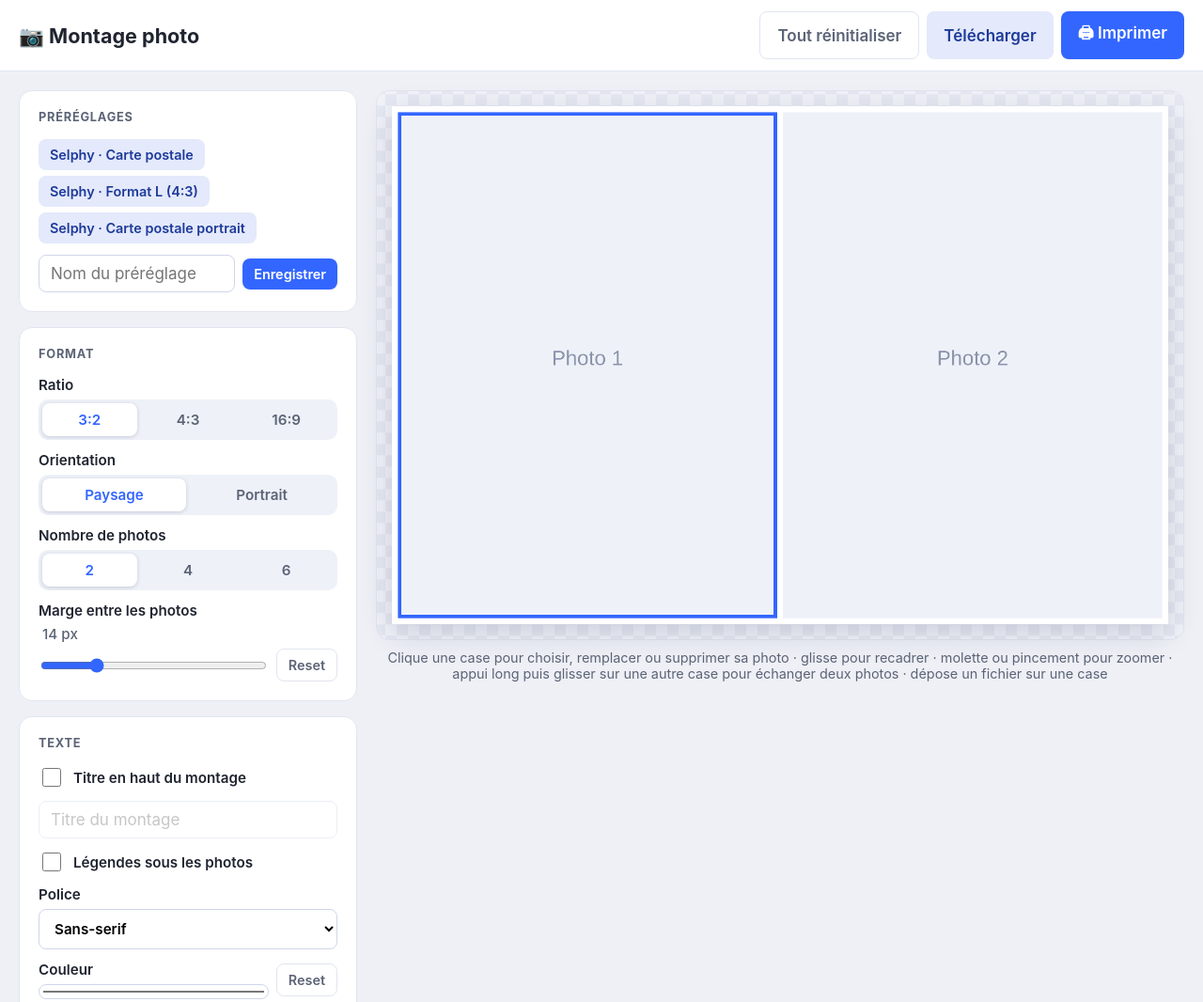
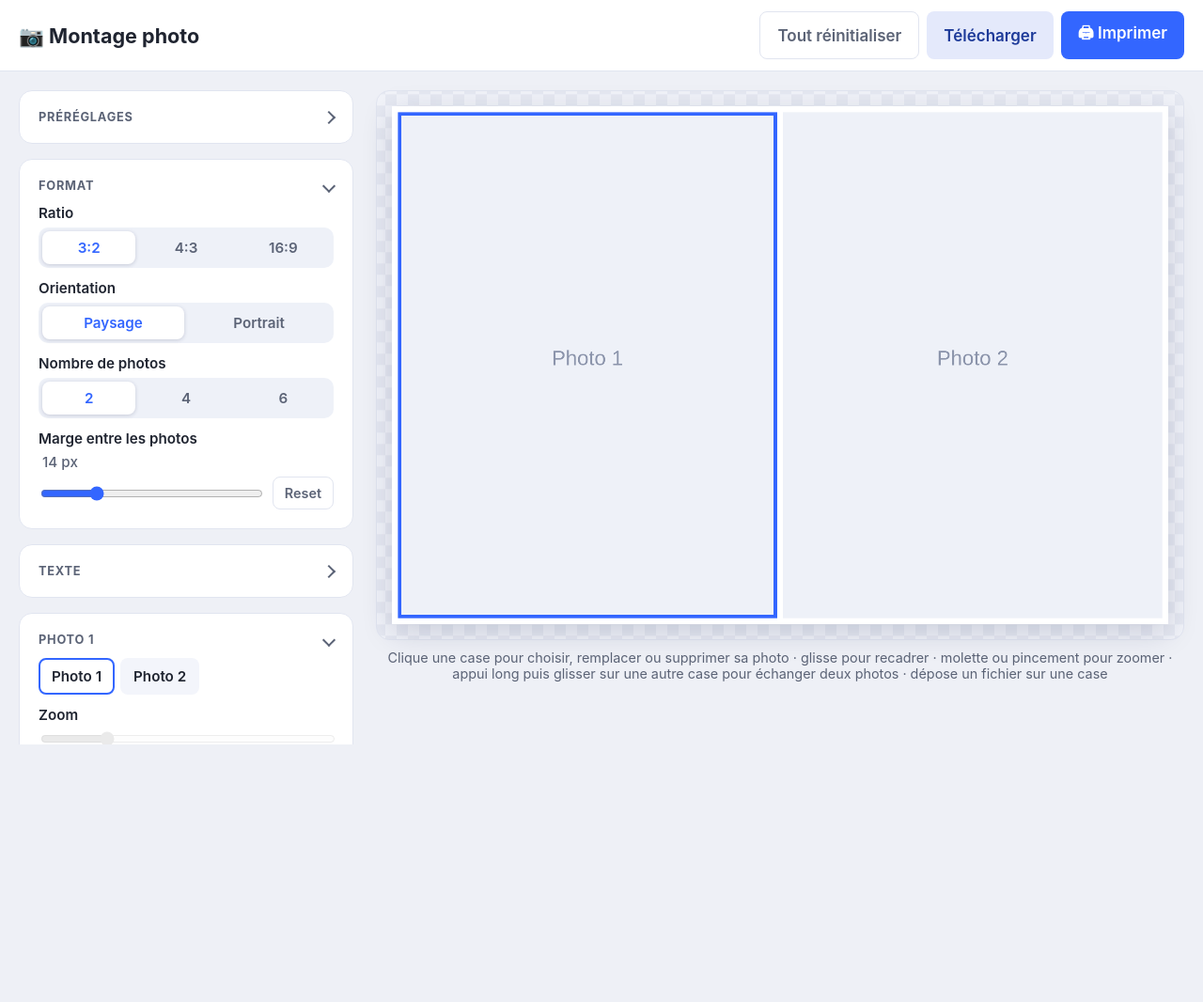
Before and after one commit to ousli/photo-montage-selphy, a plain HTML site: page index.html in a window 1280 px wide. Shown: the top 1066 px of the page at 94% size. After the commit the page ends 812 px from the top, so only its background shows below. Drawn offline with Linux system fonts and the light colour scheme.

Commit message:
Cartes repliables et défilement interne du panneau
Co-authored-by: Copilot <223556219+Copilot@users.noreply.github.com>

```diff
--- a/index.html
+++ b/index.html
@@ -10,7 +10,7 @@
   <link rel="apple-touch-icon" href="./icons/apple-touch-icon.png" />
   <meta name="apple-mobile-web-app-capable" content="yes" />
   <meta name="apple-mobile-web-app-title" content="Montage" />
-  <link rel="stylesheet" href="./styles.css?v=2" />
+  <link rel="stylesheet" href="./styles.css?v=6" />
 </head>
 <body>
   <header class="topbar">
@@ -24,7 +24,7 @@
 
   <main class="layout">
     <aside class="sidebar">
-      <section class="card">
+      <section class="card" data-fold="presets" data-collapsed>
         <h2>Préréglages</h2>
         <div id="presetList" class="presets"></div>
         <div class="row">
@@ -33,7 +33,7 @@
         </div>
       </section>
 
-      <section class="card">
+      <section class="card" data-fold="format">
         <h2>Format</h2>
         <label>Ratio
           <select id="ratio">
@@ -63,7 +63,7 @@
         </label>
       </section>
 
-      <section class="card">
+      <section class="card" data-fold="text" data-collapsed>
         <h2>Texte</h2>
         <label class="check">
           <input id="titleOn" type="checkbox" />
@@ -97,7 +97,7 @@
         </label>
       </section>
 
-      <section class="card" id="editor">
+      <section class="card" id="editor" data-fold="editor">
         <h2 id="editorTitle">Photo 1</h2>
         <div class="slots" id="slots"></div>
         <label>Zoom
@@ -129,6 +129,6 @@
   </main>
 
   <div id="cellMenu" class="cell-menu" hidden></div>
-  <script src="./script.js?v=2"></script>
+  <script src="./script.js?v=3"></script>
 </body>
 </html>
--- a/script.js
+++ b/script.js
@@ -741,3 +741,31 @@ renderPresets();
 if ("serviceWorker" in navigator && (location.protocol === "https:" || location.hostname === "localhost")) {
   navigator.serviceWorker.register("./sw.js").catch(() => {});
 }
+
+// Cartes repliables, état mémorisé
+(function () {
+  let saved = {};
+  try { saved = JSON.parse(localStorage.getItem("montage-folds") || "{}"); } catch (e) {}
+  document.querySelectorAll("[data-fold]").forEach((card) => {
+    const key = card.dataset.fold;
+    const head = card.querySelector(":scope > h2");
+    const collapsed = key in saved ? saved[key] : card.hasAttribute("data-collapsed");
+    const apply = (c) => {
+      card.classList.toggle("collapsed", c);
+      head.setAttribute("aria-expanded", String(!c));
+    };
+    head.tabIndex = 0;
+    head.setAttribute("role", "button");
+    apply(collapsed);
+    const toggle = () => {
+      const c = !card.classList.contains("collapsed");
+      apply(c);
+      saved[key] = c;
+      try { localStorage.setItem("montage-folds", JSON.stringify(saved)); } catch (e) {}
+    };
+    head.addEventListener("click", toggle);
+    head.addEventListener("keydown", (e) => {
+      if (e.key === "Enter" || e.key === " ") { e.preventDefault(); toggle(); }
+    });
+  });
+})();
--- a/styles.css
+++ b/styles.css
@@ -46,7 +46,9 @@ h2 { margin: 0 0 4px; font-size: 0.8rem; text-transform: uppercase; letter-spaci
   align-items: start;
 }
 
-.sidebar { display: flex; flex-direction: column; gap: 16px; position: sticky; top: 84px; }
+.sidebar { display: flex; flex-direction: column; gap: 16px; position: sticky; top: 84px;
+  max-height: calc(100vh - 104px); overflow-y: auto; overscroll-behavior: contain;
+  padding-right: 4px; scrollbar-width: thin; }
 
 .card {
   display: flex;
@@ -57,6 +59,24 @@ h2 { margin: 0 0 4px; font-size: 0.8rem; text-transform: uppercase; letter-spaci
   border-radius: 14px;
   padding: 20px;
 }
+
+[data-fold] > h2 {
+  margin: 0;
+  cursor: pointer;
+  display: flex;
+  justify-content: space-between;
+  align-items: center;
+}
+[data-fold] > h2::after {
+  content: "";
+  width: 8px; height: 8px;
+  border-right: 2px solid currentColor; border-bottom: 2px solid currentColor;
+  transform: rotate(45deg);
+  transition: transform 0.2s;
+}
+[data-fold].collapsed { gap: 0; }
+[data-fold].collapsed > h2::after { transform: rotate(-45deg); }
+[data-fold].collapsed > :not(h2) { display: none; }
 
 label {
   display: flex;
@@ -151,7 +171,7 @@ canvas {
 
 @media (max-width: 860px) {
   .layout { grid-template-columns: 1fr; }
-  .sidebar { position: static; }
+  .sidebar { position: static; max-height: none; overflow: visible; padding-right: 0; }
   canvas { max-height: none; }
 }
 
```
